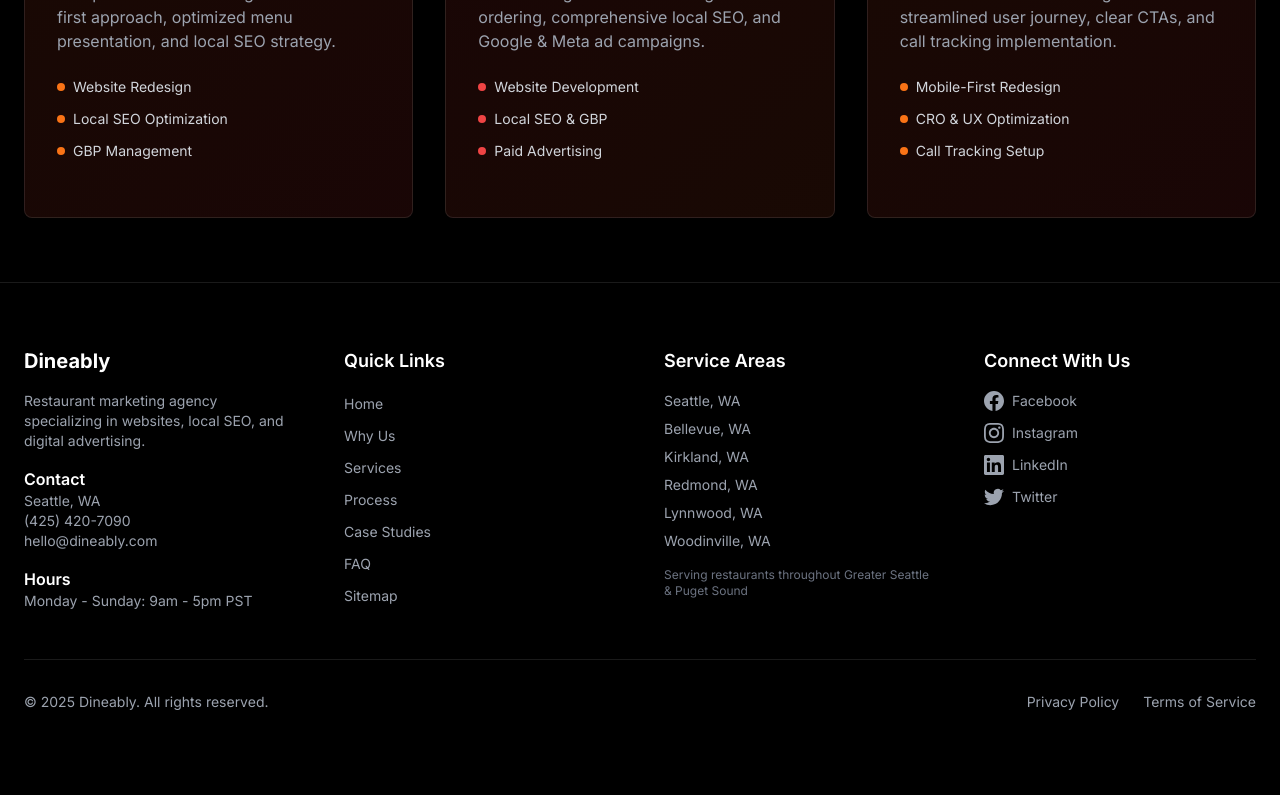
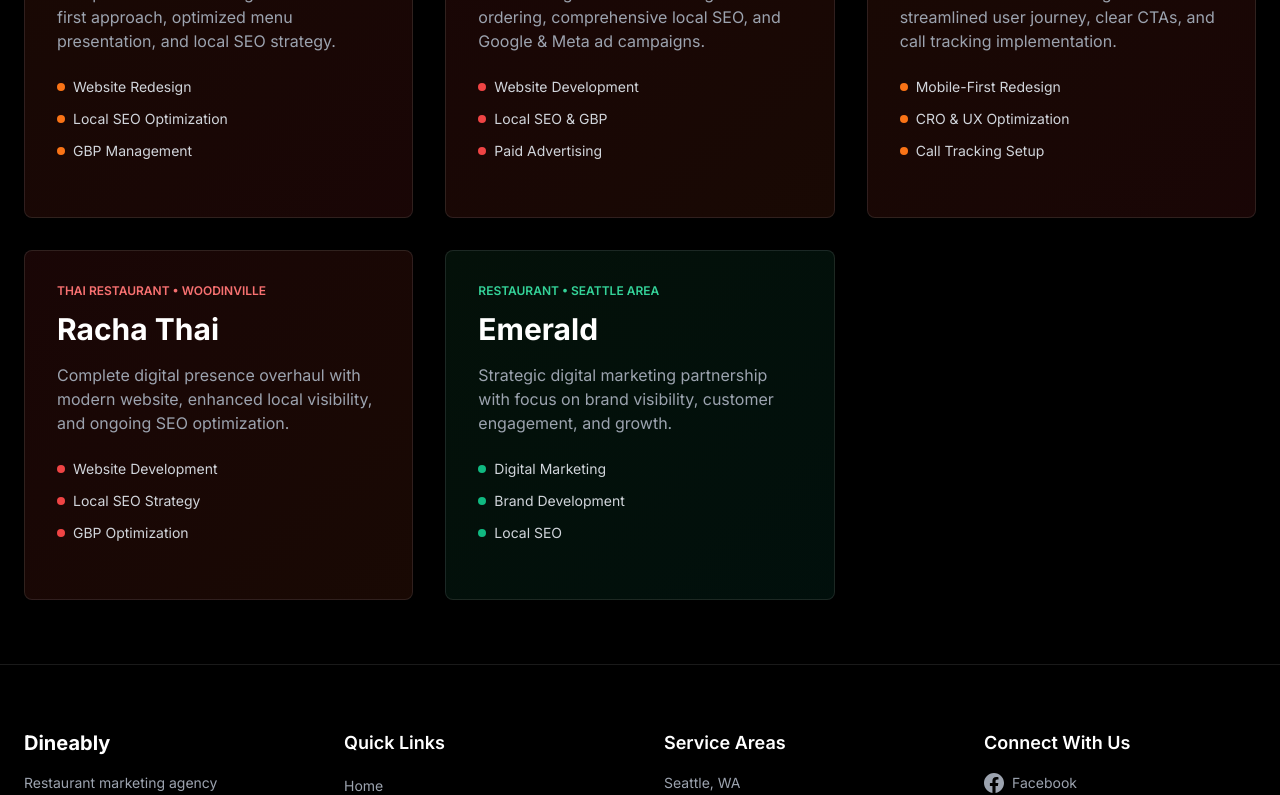
Before and after one commit to superminecraft2012/Dineably, a Next.js app: page /case-studies in a window 1280 px wide. Shown: the part 595-1390 px from the top of the page. Built offline with nearby package versions, Linux system fonts and the light colour scheme.

Commit message:
Add Racha Thai Woodinville and Emerald to case studies page - now showing all 5 partners

```diff
--- a/src/app/case-studies/page.tsx
+++ b/src/app/case-studies/page.tsx
@@ -75,7 +75,7 @@ export default function CaseStudies() {
 
       {/* Case Studies Grid */}
       <section className="max-w-7xl mx-auto px-6 py-16">
-        <div className="grid md:grid-cols-3 gap-8">
+        <div className="grid md:grid-cols-2 lg:grid-cols-3 gap-8">
 
           {/* Thaprachan Thai */}
           <div className="bg-gradient-to-br from-orange-900/20 to-red-900/20 border border-white/10 rounded-lg p-8 hover:border-orange-500/50 transition-all h-full">
@@ -146,6 +146,52 @@ export default function CaseStudies() {
             </div>
           </div>
 
+          {/* Racha Thai */}
+          <div className="bg-gradient-to-br from-red-900/20 to-orange-900/20 border border-white/10 rounded-lg p-8 hover:border-orange-500/50 transition-all h-full">
+            <div className="text-xs text-red-400 mb-3 font-semibold uppercase">Thai Restaurant • Woodinville</div>
+            <h3 className="text-3xl font-bold mb-4">Racha Thai</h3>
+            <p className="text-gray-400 mb-6">
+              Complete digital presence overhaul with modern website, enhanced local visibility, and ongoing SEO optimization.
+            </p>
+            <div className="space-y-3 mb-6">
+              <div className="flex items-center gap-2 text-sm">
+                <div className="w-2 h-2 bg-red-500 rounded-full"></div>
+                <span className="text-gray-300">Website Development</span>
+              </div>
+              <div className="flex items-center gap-2 text-sm">
+                <div className="w-2 h-2 bg-red-500 rounded-full"></div>
+                <span className="text-gray-300">Local SEO Strategy</span>
+              </div>
+              <div className="flex items-center gap-2 text-sm">
+                <div className="w-2 h-2 bg-red-500 rounded-full"></div>
+                <span className="text-gray-300">GBP Optimization</span>
+              </div>
+            </div>
+          </div>
+
+          {/* Emerald */}
+          <div className="bg-gradient-to-br from-green-900/20 to-emerald-900/20 border border-white/10 rounded-lg p-8 hover:border-emerald-500/50 transition-all h-full">
+            <div className="text-xs text-emerald-400 mb-3 font-semibold uppercase">Restaurant • Seattle Area</div>
+            <h3 className="text-3xl font-bold mb-4">Emerald</h3>
+            <p className="text-gray-400 mb-6">
+              Strategic digital marketing partnership with focus on brand visibility, customer engagement, and growth.
+            </p>
+            <div className="space-y-3 mb-6">
+              <div className="flex items-center gap-2 text-sm">
+                <div className="w-2 h-2 bg-emerald-500 rounded-full"></div>
+                <span className="text-gray-300">Digital Marketing</span>
+              </div>
+              <div className="flex items-center gap-2 text-sm">
+                <div className="w-2 h-2 bg-emerald-500 rounded-full"></div>
+                <span className="text-gray-300">Brand Development</span>
+              </div>
+              <div className="flex items-center gap-2 text-sm">
+                <div className="w-2 h-2 bg-emerald-500 rounded-full"></div>
+                <span className="text-gray-300">Local SEO</span>
+              </div>
+            </div>
+          </div>
+
         </div>
       </section>
       <Footer />
```
